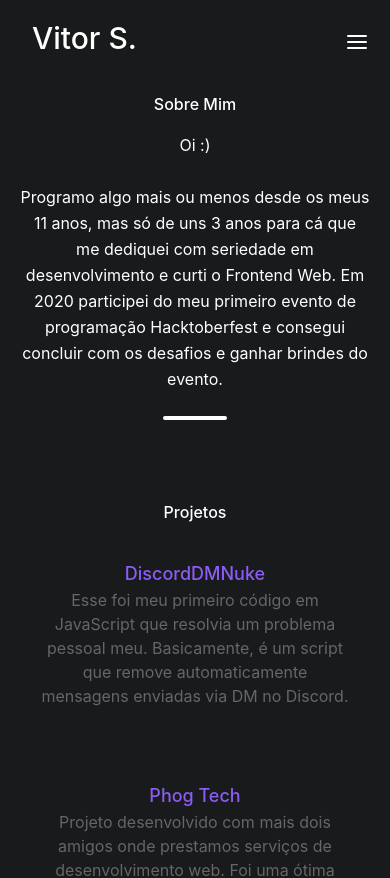
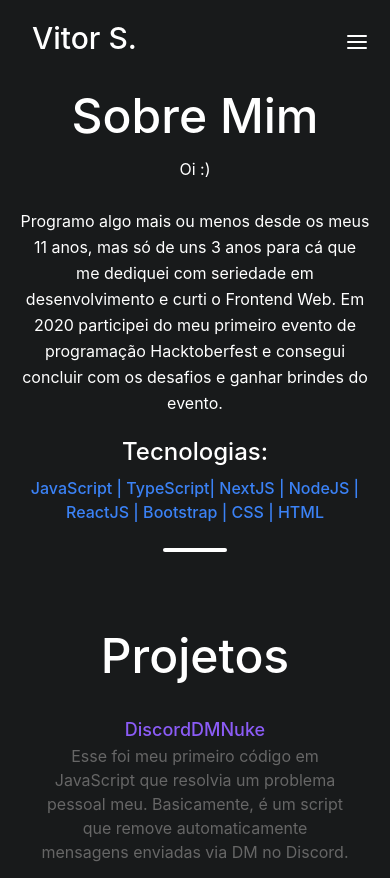
Before and after one commit to vit0rr/portfolio, a Next.js app: page / in a window 390 px wide. Shown: the top 878 px of the page. Built offline with nearby package versions, Linux system fonts and the light colour scheme.

Commit message:
Adição de Tecnologias

```diff
--- a/components/Main.js
+++ b/components/Main.js
@@ -7,17 +7,21 @@ export default function Main() {
       <section className="text-gray-600 body-font">
         <div className="container px-5 mx-auto">
           <div className="text-center mb-20">
-            <h2 className="sm:text-5xl font-medium title-font text-white mb-4">
+            <h2 className="text-5xl font-medium title-font text-white mb-4">
               Sobre Mim
             </h2>
             <p className="text-base leading-relaxed xl:w-2/4 lg:w-3/4 mx-auto text-gray-500s text-white">
-              Oi :) <br/> <br/>
+              Oi :) <br /> <br />
               Programo algo mais ou menos desde os meus 11 anos, mas só de uns 3 anos para cá que me dediquei com seriedade em desenvolvimento e curti o Frontend Web. Em 2020 participei do meu primeiro evento de programação Hacktoberfest e consegui concluir com os desafios e ganhar brindes do evento.
             </p>
+            <h2 className="text-2xl text-center text-white font-medium title-font pt-5">
+              Tecnologias: <br />
+            </h2>
+            <h2 className="text-blue-500 font-medium pt-2">JavaScript | TypeScript| NextJS | NodeJS | <br/> ReactJS | Bootstrap | CSS | HTML </h2>
             <div className="flex mt-6 justify-center">
               <div className="w-16 h-1 rounded-full bg-white inline-flex"></div>
             </div>
-            <h2 className="sm:text-5xl font-medium title-font text-white mb-4 pt-20">
+            <h2 className="text-5xl font-medium title-font text-white mb-4 pt-20">
               Projetos
             </h2>
             <div className="container px-5 py-5 mx-auto">
@@ -27,7 +31,7 @@ export default function Main() {
 
                     <div className="w-full">
                       <h2 className="title-font font-medium text-lg text-white">
-                      <a className= 'text-purple-500 hover:text-purple-300' href="https://github.com/vit0rr/DiscordDMNuke">DiscordDMNuke</a>
+                        <a className='text-purple-500 hover:text-purple-700' href="https://github.com/vit0rr/DiscordDMNuke">DiscordDMNuke</a>
                       </h2>
 
                       <p className="mb-4">
@@ -79,7 +83,7 @@ export default function Main() {
 
                     <div className="w-full">
                       <h2 className="title-font font-medium text-lg text-white">
-                      <a className= 'text-purple-500' href="https://github.com/vit0rr/phogtech">Phog Tech</a>
+                        <a className='text-purple-500 hover:text-purple-700' href="https://github.com/vit0rr/phogtech">Phog Tech</a>
                       </h2>
 
                       <p className="mb-4">
@@ -131,7 +135,7 @@ export default function Main() {
 
                     <div className="w-full">
                       <h2 className="title-font font-medium text-lg text-white">
-                         <a className= 'text-purple-500' href="https://github.com/vit0rr/privacyforall">Privacy For All</a>
+                        <a className='text-purple-500 hover:text-purple-700' href="https://github.com/vit0rr/privacyforall">Privacy For All</a>
                       </h2>
 
                       <p className="mb-4">
@@ -183,7 +187,7 @@ export default function Main() {
 
                     <div className="w-full">
                       <h2 className="title-font font-medium text-lg text-white">
-                        <a className= 'text-purple-500' href="https://github.com/vit0rr/blog">Blog</a>
+                        <a className='text-purple-500 hover:text-purple-700' href="https://github.com/vit0rr/blog">Blog</a>
                       </h2>
                       <p className="mb-4">
                         Meu blog onde posto textos sobre programação envolvendo algo que aprendi e gosto.
```
